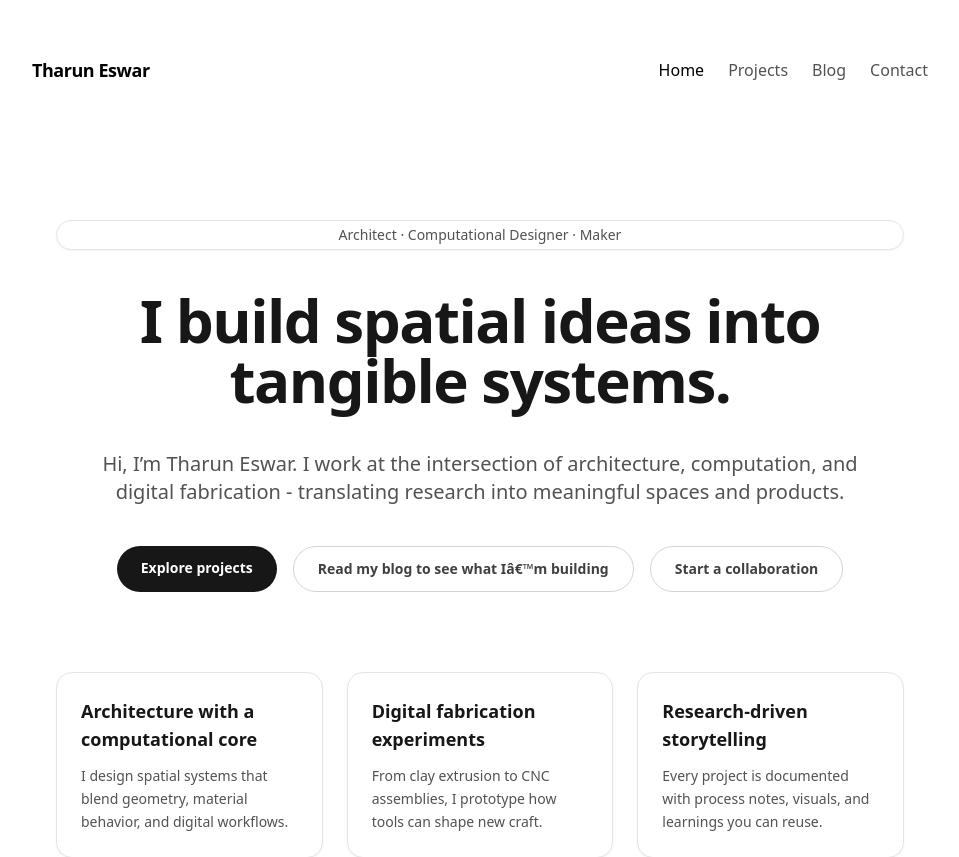
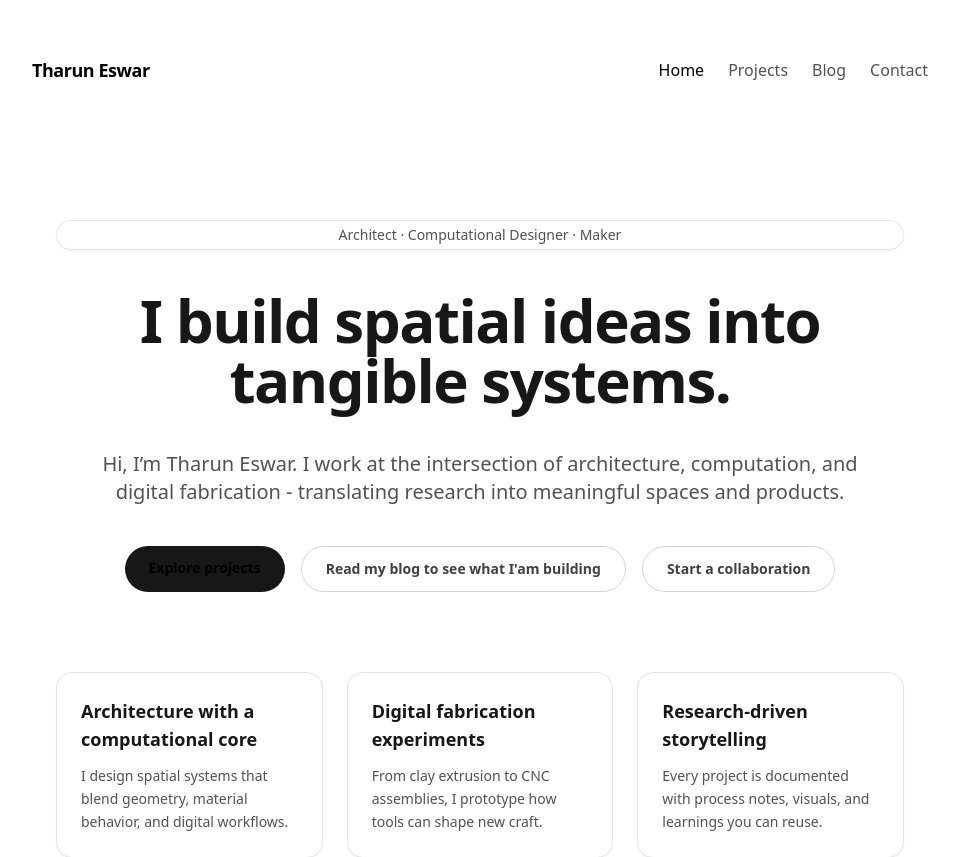
Before and after one commit to tharuneswarj/portfolio, a Next.js app: page / in a window 1280 px wide. Shown: the top 857 px of the page, without its empty margins (160-1119 px from the left). Built offline with nearby package versions, Linux system fonts and the light colour scheme.

Commit message:
Spelling

```diff
--- a/app/page.tsx
+++ b/app/page.tsx
@@ -49,7 +49,7 @@ export default function Page() {
         <div className="flex flex-wrap justify-center gap-4">
           <Link
             href="/projects"
-            className="rounded-full bg-neutral-900 px-6 py-3 text-sm font-semibold text-white transition hover:-translate-y-0.5 hover:bg-neutral-800 dark:bg-white dark:text-neutral-900 dark:hover:bg-neutral-100"
+            className="rounded-full bg-neutral-900 px-6 py-3 text-sm font-semibold text-sm transition hover:-translate-y-0.5 hover:bg-neutral-800 dark:bg-white dark:text-neutral-900 dark:hover:bg-neutral-100"
           >
             Explore projects
           </Link>
@@ -57,7 +57,7 @@ export default function Page() {
             href="/blog"
             className="rounded-full border border-neutral-300 px-6 py-3 text-sm font-semibold text-neutral-700 transition hover:-translate-y-0.5 hover:border-neutral-400 hover:text-neutral-900 dark:border-neutral-700 dark:text-neutral-200 dark:hover:border-neutral-500 dark:hover:text-white"
           >
-            Read my blog to see what Iâ€™m building
+            Read my blog to see what I'am building
           </Link>
           <Link
             href="/contact"
```
